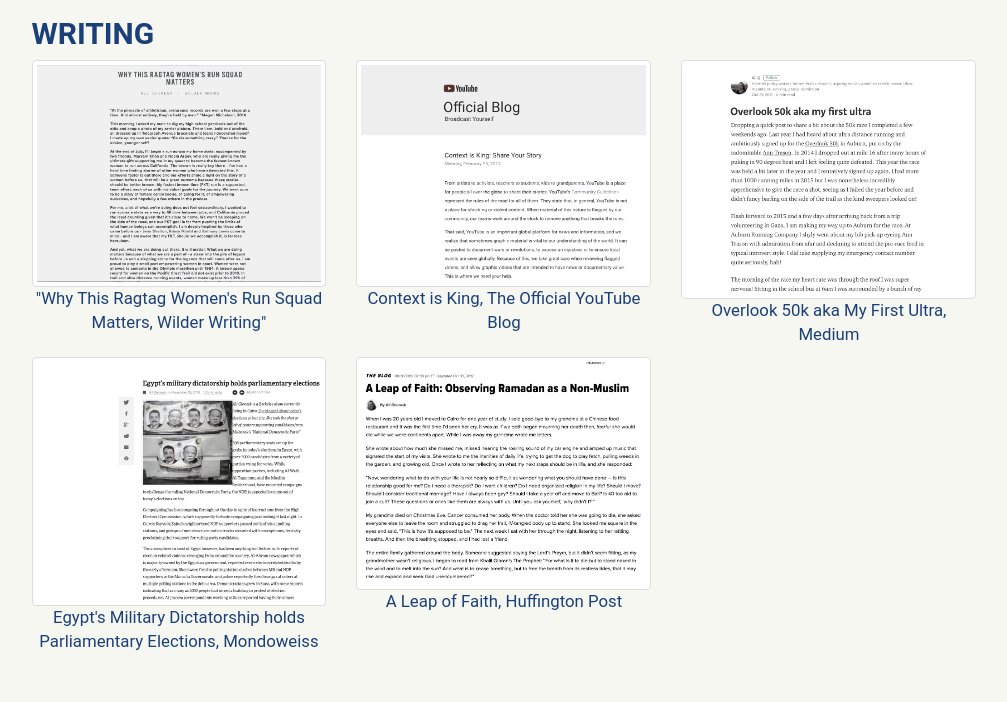
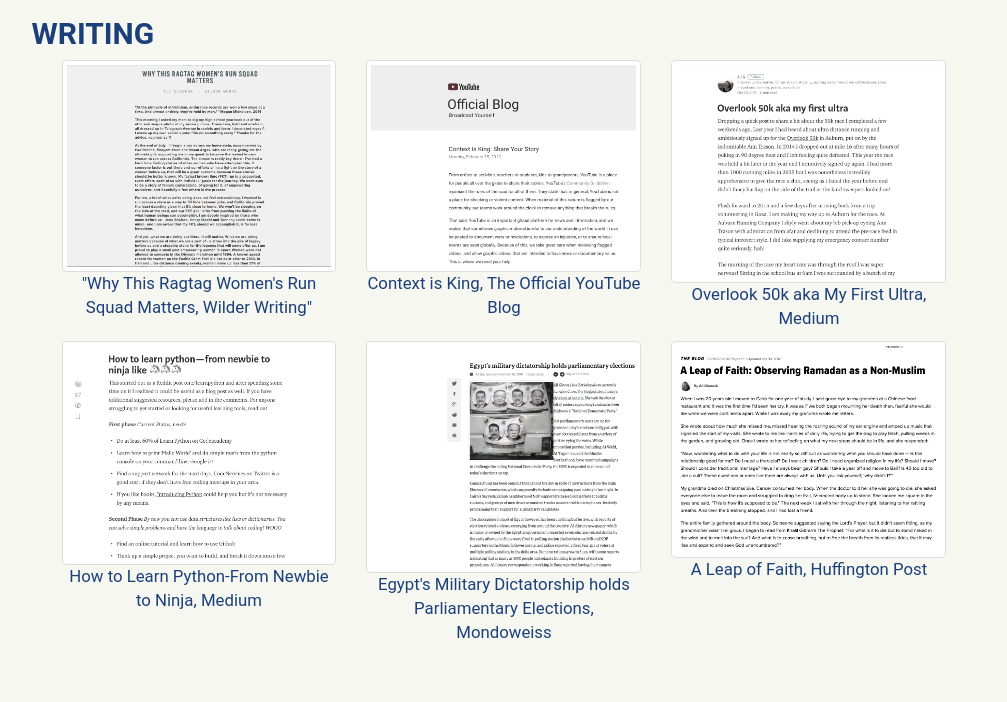
Before and after one commit to aligg/Portfolio-Site, a plain HTML site: page index.html in a window 1280 px wide. Shown: the part 870-1572 px from the top of the page, without its empty margins (136-1143 px from the left). Drawn offline with nearby package versions, Linux system fonts and the light colour scheme.

Commit message:
Added more blog

```diff
--- a/index.html
+++ b/index.html
@@ -61,21 +61,28 @@
 
                 <div class="col-sm-12">
                     <h2>Writing</h2>
-                </div>
-                <div class="col-sm-4">
+                <div class="col-sm-12">
+
+                    <div class="col-sm-4 col-md-4">
                         <a href="http://www.wilderrunning.com/writing/2017/7/27/why-this-ragtag-womens-run-squad-matters" target="_blank"><img class="img-thumbnail portfolio" src="static/images/rac.png"><div class="caption"><p>"Why This Ragtag Women's Run Squad Matters, Wilder Writing"</p></div></a>
                     </div>
-                <div class="col-sm-4">
+                    <div class="col-sm-4 col-md-4">
                         <a href="https://youtube.googleblog.com/2013/02/context-is-king-share-your-story.html" target="_blank"><img class="img-thumbnail portfolio" src="static/images/youtube.png"><div class="caption"><p>Context is King, The Official YouTube Blog</p></div></a>
                     </div>
-                 <div class="col-sm-4">
+                     <div class="col-sm-4 col-md-4">
                         <a href="https://medium.com/@aliglenesk/overlook-50k-race-report-4de064fa1812" target="_blank"><img class="img-thumbnail portfolio" src="static/images/overlook.png"><div class="caption"><p>Overlook 50k aka My First Ultra, Medium</p></div></a>
                     </div>
-                <div class="col-sm-4">
+                </div>
+                <div class="col-sm-12">
+                    <div class="col-sm-4 col-md-4">
+                        <a href="https://medium.com/@aliglenesk/how-to-learn-python-from-newb-to-ninja-like-89711ba09462" target="_blank"><img class="img-thumbnail portfolio" src="static/images/python.png"><div class="caption"><p>How to Learn Python-From Newbie to Ninja, Medium</p></div></a>
+                    </div>
+                    <div class="col-sm-4 col-md-4">
                         <a href="http://mondoweiss.net/2010/11/egypts-military-dictatorship-holds-parliamentary-elections/" target="_blank"><img class="img-thumbnail portfolio" src="static/images/elections.png"><div class="caption"><p>Egypt's Military Dictatorship holds Parliamentary Elections, Mondoweiss</p></div></a>
                     </div>
-                <div class="col-sm-4">
+                    <div class="col-sm-4 col-md-4">
                         <a href="https://www.huffingtonpost.com/ali-glenesk/a-leap-of-faith-observing_b_1843969.html" target="_blank"><img class="img-thumbnail portfolio" src="static/images/ramadan.png"><div class="caption"><p>A Leap of Faith, Huffington Post</p></div></a>
+                    </div>
                 </div>
 
             </div>
--- a/static/css/home.css
+++ b/static/css/home.css
@@ -39,7 +39,7 @@ section {
 }
 
 img.img-responsive.img-rounded.portfolio {
-    max-height: 300px;
+    max-height: 350px;
 
 }
 
```
Also changed, not shown: static/images/python.png (added). Lines whose indentation alone changed are shown as unchanged.
